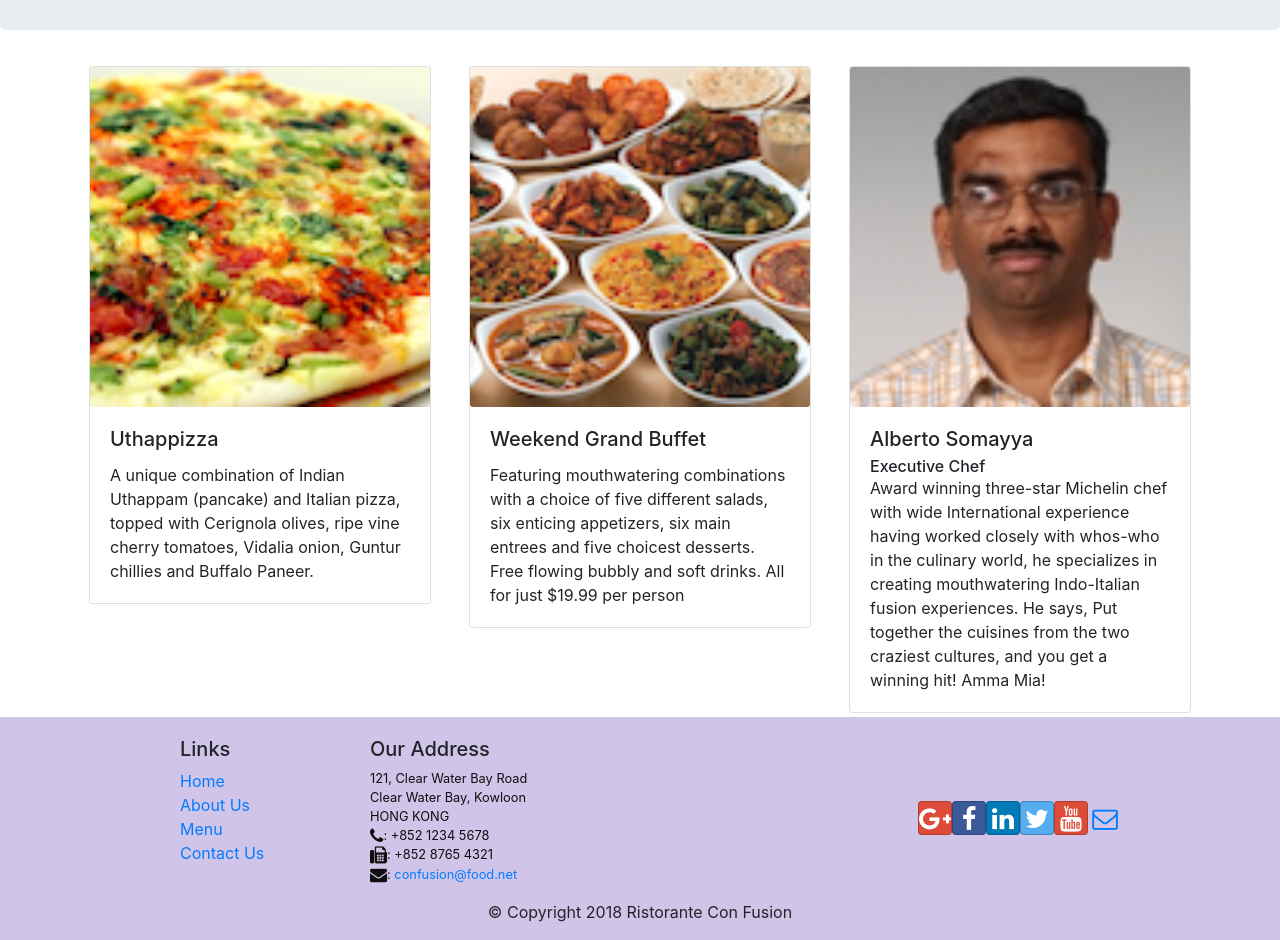
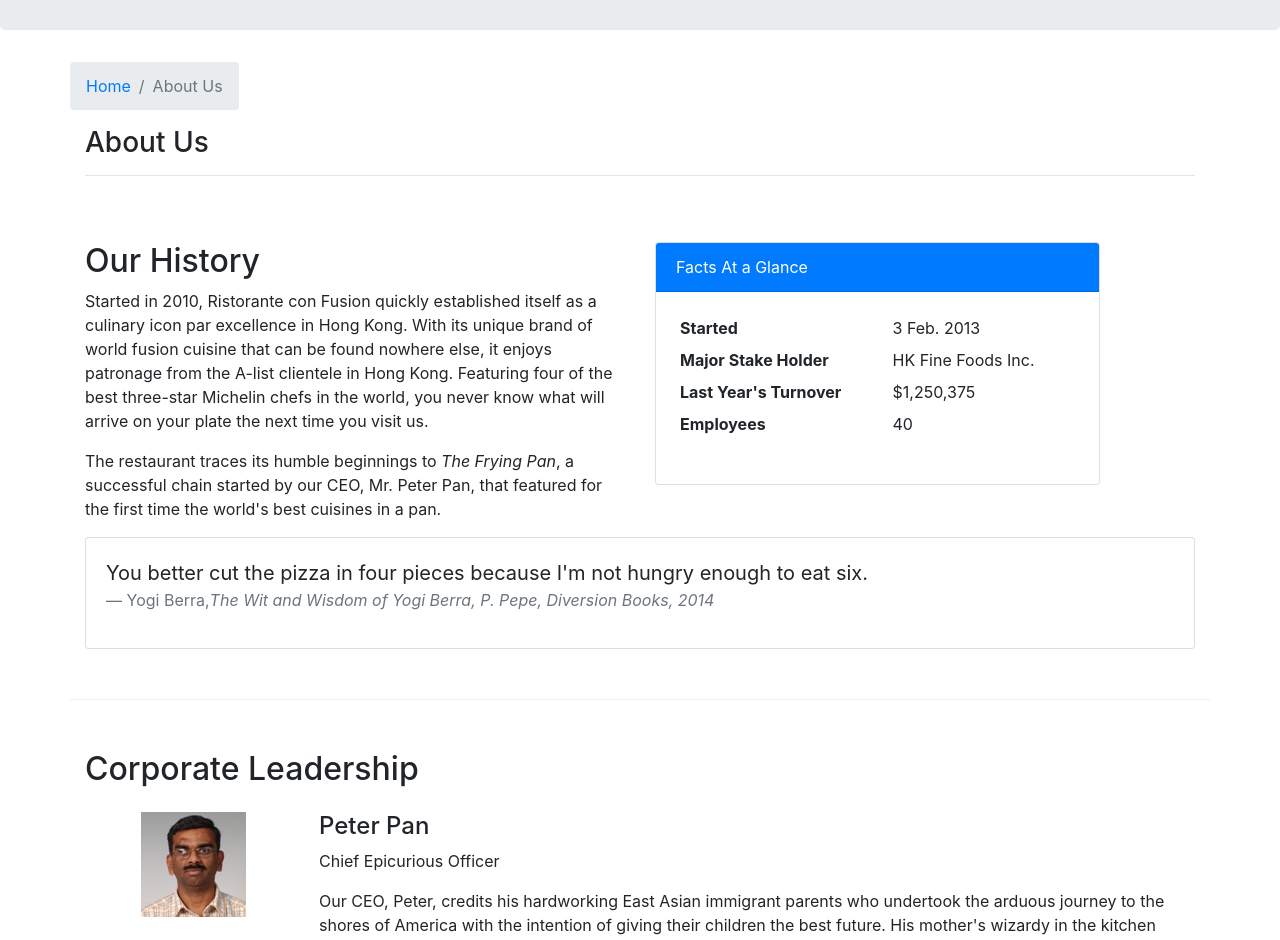
Before and after one commit to huongbls/git-test, a React (Create React App) app: page /aboutus in a window 1280 px wide. Before the commit this address led to /home. Shown: the part 300-1240 px from the top of the page. Built offline with nearby package versions, Linux system fonts and the light colour scheme.

Commit message:
Commit for EXERCISE-2

```diff
--- /dev/null
+++ b/src/components/AboutComponent.js
@@ -0,0 +1,123 @@
+import React from "react";
+import {
+  Breadcrumb,
+  BreadcrumbItem,
+  Card,
+  CardBody,
+  CardHeader,
+  Media,
+} from "reactstrap";
+import { Link } from "react-router-dom";
+
+function RenderLeader({ leader }) {
+  return (
+    <Media className="p-3">
+      <div className="row">
+        <div className="col-2">
+          <div>
+            <img src={leader.image} />
+          </div>
+        </div>
+        <div className="col-10">
+          <h4>{leader.name}</h4>
+          <p>{leader.designation}</p>
+          <p>{leader.description}</p>
+        </div>
+      </div>
+    </Media>
+  );
+}
+
+function About(props) {
+  const leaders = props.leaders.map((leader) => {
+    return (
+      <div key={leader.id}>
+        <RenderLeader leader={leader} />
+      </div>
+    );
+  });
+
+  return (
+    <div className="container">
+      <div className="row">
+        <Breadcrumb>
+          <BreadcrumbItem>
+            <Link to="/home">Home</Link>
+          </BreadcrumbItem>
+          <BreadcrumbItem active>About Us</BreadcrumbItem>
+        </Breadcrumb>
+        <div className="col-12">
+          <h3>About Us</h3>
+          <hr />
+        </div>
+      </div>
+      <div className="row row-content">
+        <div className="col-12 col-md-6">
+          <h2>Our History</h2>
+          <p>
+            Started in 2010, Ristorante con Fusion quickly established itself as
+            a culinary icon par excellence in Hong Kong. With its unique brand
+            of world fusion cuisine that can be found nowhere else, it enjoys
+            patronage from the A-list clientele in Hong Kong. Featuring four of
+            the best three-star Michelin chefs in the world, you never know what
+            will arrive on your plate the next time you visit us.
+          </p>
+          <p>
+            The restaurant traces its humble beginnings to{" "}
+            <em>The Frying Pan</em>, a successful chain started by our CEO, Mr.
+            Peter Pan, that featured for the first time the world's best
+            cuisines in a pan.
+          </p>
+        </div>
+        <div className="col-12 col-md-5">
+          <Card>
+            <CardHeader className="bg-primary text-white">
+              Facts At a Glance
+            </CardHeader>
+            <CardBody>
+              <dl className="row p-1">
+                <dt className="col-6">Started</dt>
+                <dd className="col-6">3 Feb. 2013</dd>
+                <dt className="col-6">Major Stake Holder</dt>
+                <dd className="col-6">HK Fine Foods Inc.</dd>
+                <dt className="col-6">Last Year's Turnover</dt>
+                <dd className="col-6">$1,250,375</dd>
+                <dt className="col-6">Employees</dt>
+                <dd className="col-6">40</dd>
+              </dl>
+            </CardBody>
+          </Card>
+        </div>
+        <div className="col-12">
+          <Card>
+            <CardBody className="bg-faded">
+              <blockquote className="blockquote">
+                <p className="mb-0">
+                  You better cut the pizza in four pieces because I'm not hungry
+                  enough to eat six.
+                </p>
+                <footer className="blockquote-footer">
+                  Yogi Berra,
+                  <cite title="Source Title">
+                    The Wit and Wisdom of Yogi Berra, P. Pepe, Diversion Books,
+                    2014
+                  </cite>
+                </footer>
+              </blockquote>
+            </CardBody>
+          </Card>
+        </div>
+      </div>
+      <div className="row row-content">
+        <div className="col-12">
+          <h2>Corporate Leadership</h2>
+        </div>
+        <div className="col-12">
+          <Media list>{leaders}</Media>
+        </div>
+      </div>
+    </div>
+  );
+}
+
+export default About;
--- a/src/components/MainComponent.js
+++ b/src/components/MainComponent.js
@@ -1,6 +1,9 @@
 import React, { Component } from "react";
+import Header from "./HeaderComponent";
+import Footer from "./FooterComponent";
 import Home from "./HomeComponent";
 import Menu from "./MenuComponent";
+import About from "./AboutComponent";
 import Contact from "./ContactComponent";
 import DishDetail from "./DishdetailComponent";
 import { DISHES } from "../shared/dishes";
@@ -8,8 +11,6 @@
 import { LEADERS } from "../shared/leaders";
 import { PROMOTIONS } from "../shared/promotions";
 import "../App.css";
-import Header from "./HeaderComponent";
-import Footer from "./FooterComponent";
 import { Switch, Route, Redirect } from "react-router-dom";
 
 class Main extends Component {
@@ -56,6 +57,11 @@
           <Route path="/home" component={HomePage} />
           <Route
             exact
+            path="/aboutus"
+            component={() => <About leaders={this.state.leaders} />}
+          />
+          <Route
+            exact
             path="/menu"
             component={() => <Menu dishes={this.state.dishes} />}
           />
```
